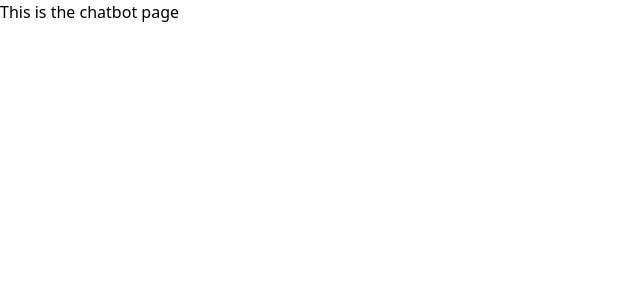
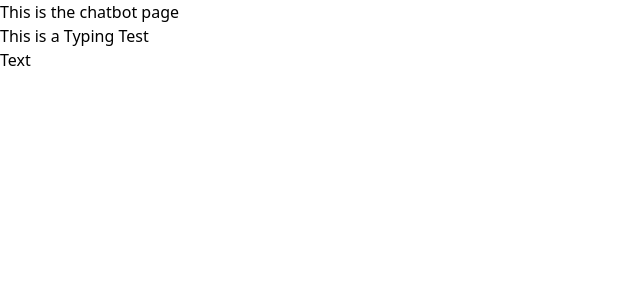
Before and after one commit to CMPT-276-SPRING-2025/final-project-23-fields, a React (Vite) app: page /Chatbot in a window 1280 px wide. Shown: the top 300 px of the page, without its empty margins (0-640 px from the left). Built offline with nearby package versions, Linux system fonts and the light colour scheme.

Commit message:
Add paragraph state to Chatbot component

```diff
--- a/src/components/Typing.jsx
+++ b/src/components/Typing.jsx
@@ -0,0 +1,14 @@
+import { useEffect } from 'react'
+
+export default function Typing({ paragraph, updateParagraph }) {
+  useEffect(() => {
+    console.log(paragraph)
+  }, [paragraph]);
+
+  return (
+    <>
+      <h1>This is a Typing Test</h1>
+      <button onClick={()=>updateParagraph("Lorem Ipsum")}>Text</button>
+    </>
+  )
+}
--- a/src/pages/Chatbot.jsx
+++ b/src/pages/Chatbot.jsx
@@ -1,6 +1,25 @@
+import { useState, useCallback } from 'react'
+import Typing from '../components/Typing.jsx'
+
 function Chatbot() {
+    const [paragraph, setParagraph] = useState({
+        text: null
+    });
+
+    // updateParagraph(text)
+    //   - [text]: generated typing test data
+    const updateParagraph = useCallback((text)=>{
+        setParagraph({
+            ...paragraph,
+            text: text
+        })
+    });
+
     return(
-        <h1>This is the chatbot page</h1>
+        <>
+            <h1>This is the chatbot page</h1>
+            <Typing paragraph={paragraph} updateParagraph={updateParagraph}/>
+        </>
     );
 }
 
```
